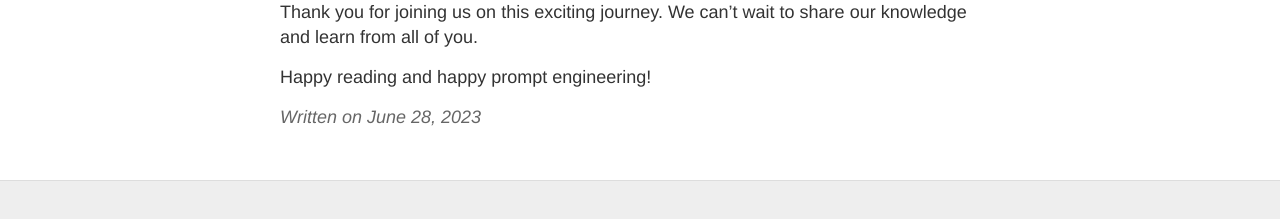
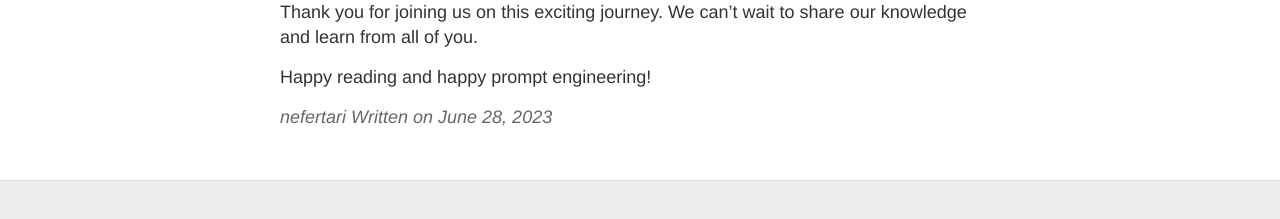
Before and after one commit to promptexa/promptexa.com, a Jekyll site: the page built from _posts/2023-6-28-Hello-World.md, in a window 1280 px wide. Shown: the part 839-1058 px from the top of the page. Built offline with Jekyll 4.4.1, drawn with Linux system fonts in a browser that asks for light colours.

Commit message:
Update post.html

```diff
--- a/_layouts/post.html
+++ b/_layouts/post.html
@@ -10,6 +10,8 @@ layout: default
   </div>
 
   <div class="date">
+    {{ page.author }}
+
     Written on {{ page.date | date: "%B %e, %Y" }}
   </div>
 
```
